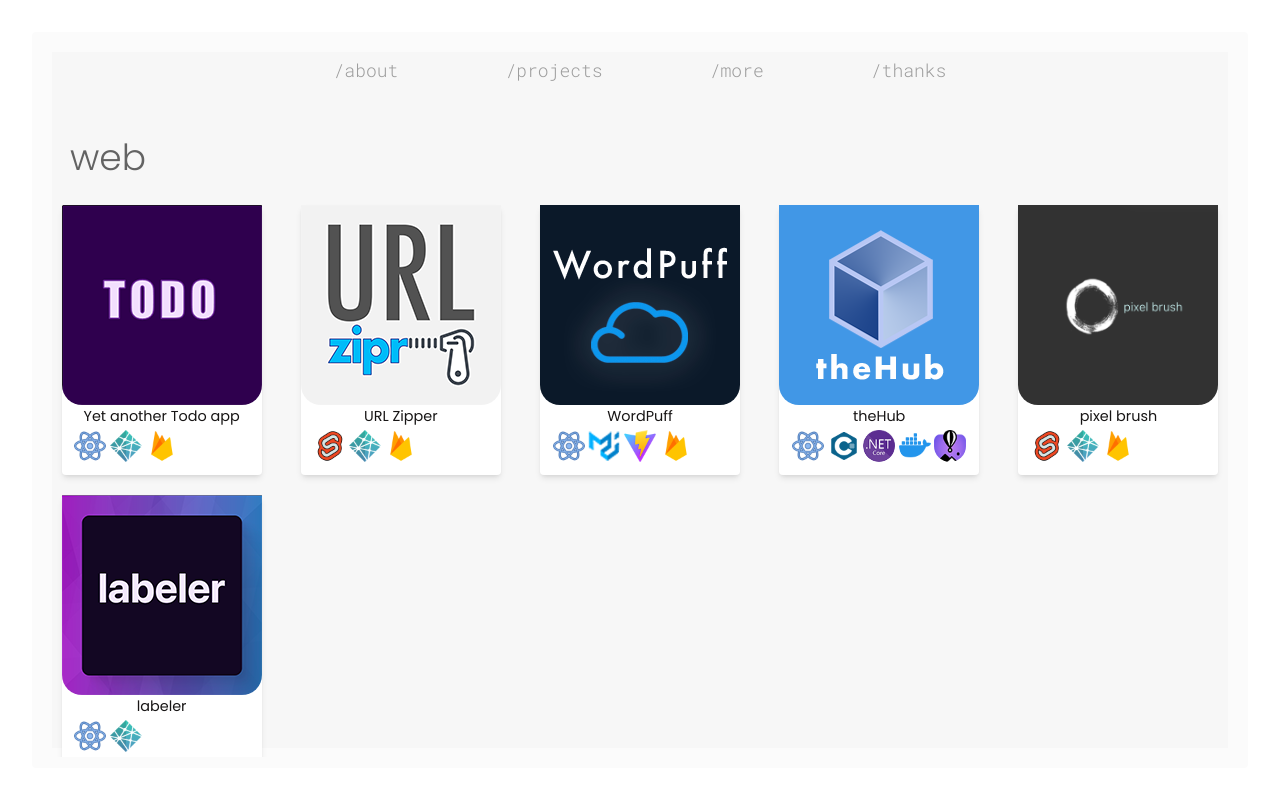
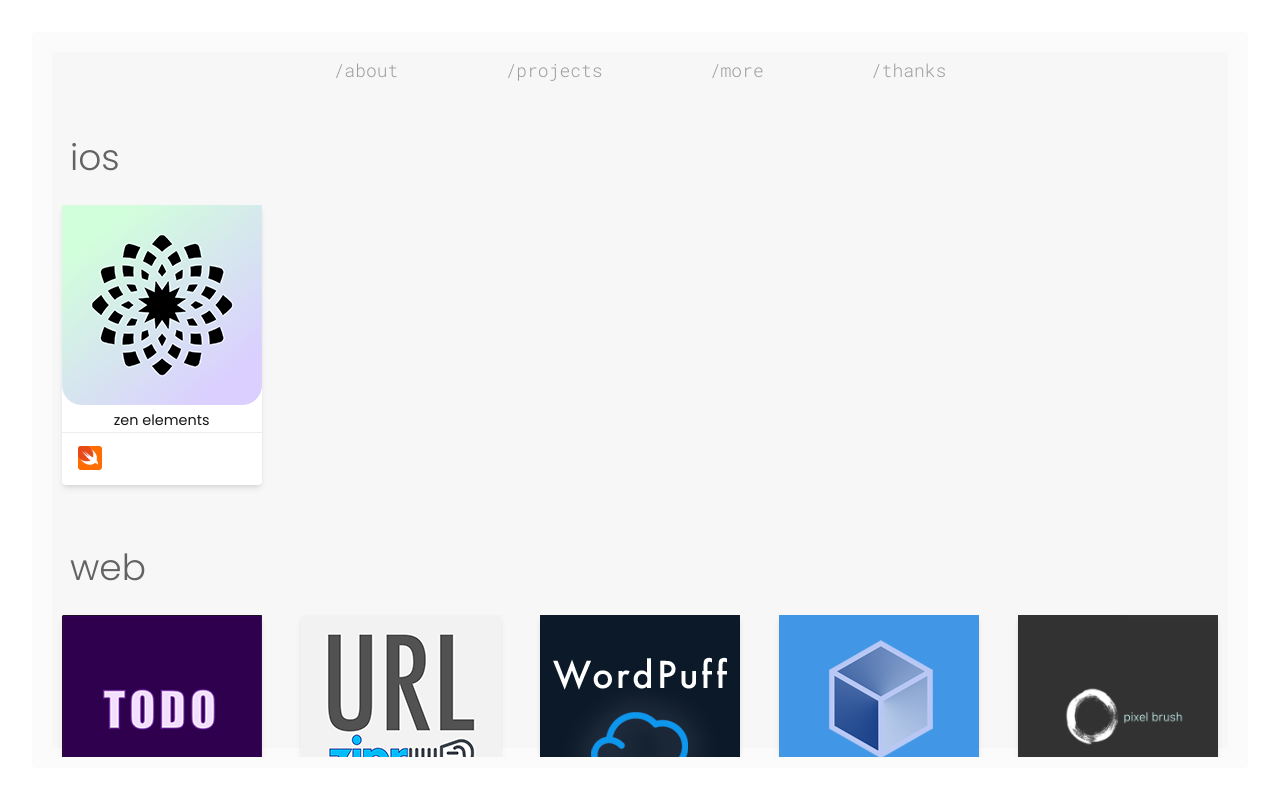
Before and after one commit to syntax-punk/syntaxpunkdotcom, a Next.js app: page /projects in a window 1280 px wide. Shown: the top 796 px of the page. Built offline with nearby package versions, Linux system fonts and the light colour scheme.

Commit message:
Updating the structure of the projects view, prioritized ios before web projects

```diff
--- a/components/projects/cardsList.ts
+++ b/components/projects/cardsList.ts
@@ -8,6 +8,14 @@ export type CardListItem = {
 }
 
 export const cardsList: CardListItem[] = [
+  {
+    type: "ios",
+    imageUrl: "zenelements.png",
+    gotoUrl: "https://syntaxpunk.com/projects/ios/zen-elements",
+    altText: "labeler app image",
+    title: "zen elements",
+    logos: ["swift.png"]
+  },
   {
     type: "web",
     imageUrl: "todo.png",
@@ -57,11 +65,11 @@ export const cardsList: CardListItem[] = [
     logos: ["react.png", "netlify.png"]
   },
   {
-    type: "ios",
-    imageUrl: "zenelements.png",
-    gotoUrl: "https://syntaxpunk.com/projects/ios/zen-elements",
-    altText: "labeler app image",
-    title: "zen elements",
-    logos: ["swift.png"]
-  },
+    type: "web",
+    imageUrl: "ipsumshop.png",
+    gotoUrl: "https://ipsumshop.syntaxpunk.com/about",
+    altText: "ipsum web app image",
+    title: "lorem ipsum shop",
+    logos: ["stripe.png", "netlify.png"]
+  }
 ]
--- a/components/projects/projectCard.tsx
+++ b/components/projects/projectCard.tsx
@@ -37,9 +37,9 @@ const ProjectCard: React.FC<CardListItem> = ({ imageUrl, gotoUrl, altText, title
 const Container = styled.a`
   position: relative;
   width: 200px;
-  height: 270px;
+  height: 280px;
   display: grid;
-  grid-template-rows: 200px 0.8rem auto;
+  grid-template-rows: 200px 1.5rem min-content;
   border-radius: 4px;
   background-color: #fff;
   box-shadow: 0 4px 6px -1px rgba(0, 0, 0, 0.1),0 2px 4px -1px rgba(0, 0, 0, 0.06);
@@ -60,7 +60,7 @@ const Container = styled.a`
 
 const Title = styled.p`
   font-size: 0.8rem;
-  line-height: 0.8rem;
+  line-height: 1.25rem;
   margin: 0.2rem 0;
   text-align:  center;
 `
@@ -72,7 +72,8 @@ const Sub = styled.div`
   grid-gap: 0.2rem;
   align-items: center;
   justify-content: center;
-  padding: 0.6rem;
+  padding: 0.5rem;
+  border-top: 1px solid #00000011;
 `
 
 export { ProjectCard };
--- a/components/projects/projectsView.tsx
+++ b/components/projects/projectsView.tsx
@@ -74,7 +74,7 @@ const ProjectSection = styled.section`
   display: grid;
   justify-self: center;
   grid-template-columns: repeat(auto-fill, minmax(200px, 1fr));
-  grid-auto-rows: 270px;
+  grid-auto-rows: 280px;
   grid-gap: 20px;
   justify-items: center;
 
```
Also changed, not shown: public/images/projects/ipsumshop.png (added), public/images/projects/logos/stripe.png (added).
